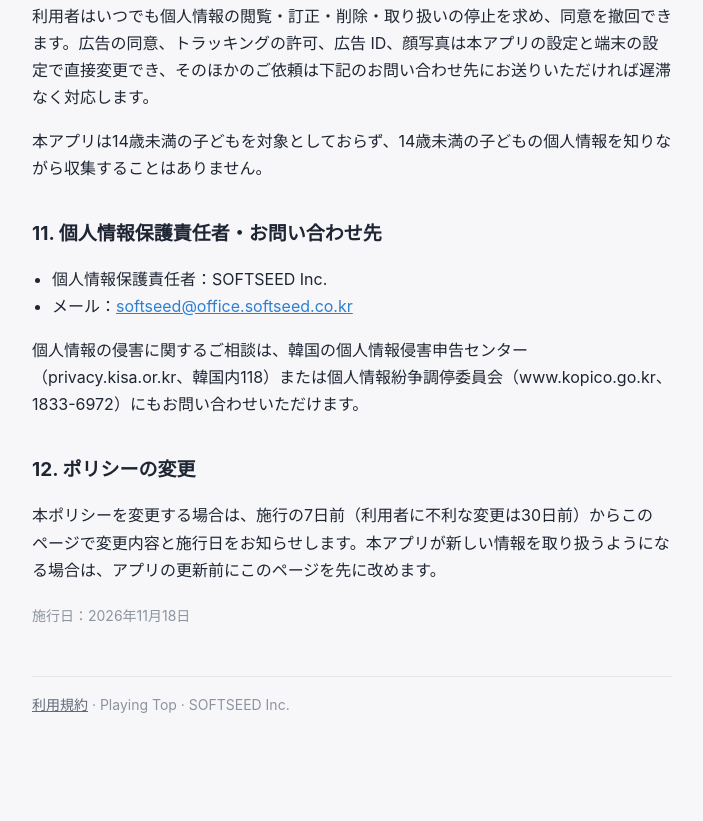
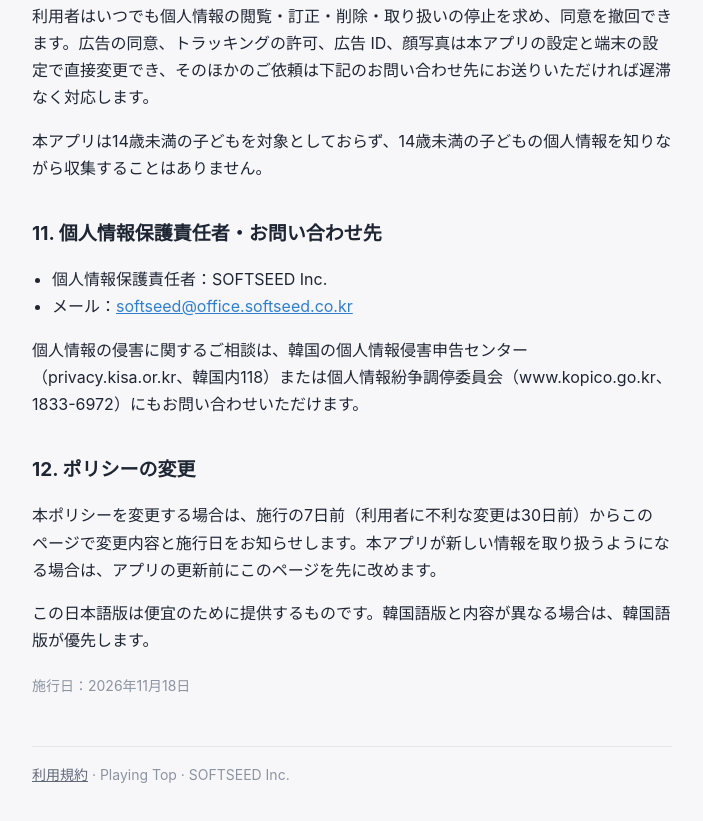
Before and after one commit to softseed-office/public, a plain HTML site: page spinningtop/privacy-ja.html in a window 1280 px wide. Shown: the part 4380-5201 px from the top of the page, without its empty margins (288-991 px from the left). Before the commit the page ends 5161 px from the top, so only its background shows below. Drawn offline with Linux system fonts and the light colour scheme.

Commit message:
spinningtop: 개인정보처리방침 영·일에 한국어 우선 문구 (SpinningTop #4) (#25)
Co-authored-by: Claude Opus 5.5 <noreply@anthropic.com>

```diff
--- a/spinningtop/privacy-ja.html
+++ b/spinningtop/privacy-ja.html
@@ -135,6 +135,8 @@
   <h2>12. ポリシーの変更</h2>
   <p>本ポリシーを変更する場合は、施行の7日前（利用者に不利な変更は30日前）からこのページで変更内容と施行日をお知らせします。本アプリが新しい情報を取り扱うようになる場合は、アプリの更新前にこのページを先に改めます。</p>
 
+  <p>この日本語版は便宜のために提供するものです。韓国語版と内容が異なる場合は、韓国語版が優先します。</p>
+
   <p class="meta">施行日：2026年11月18日</p>
 
   <footer>
```
Also changed, not shown: spinningtop/privacy-en.html (+2 -0 lines).
